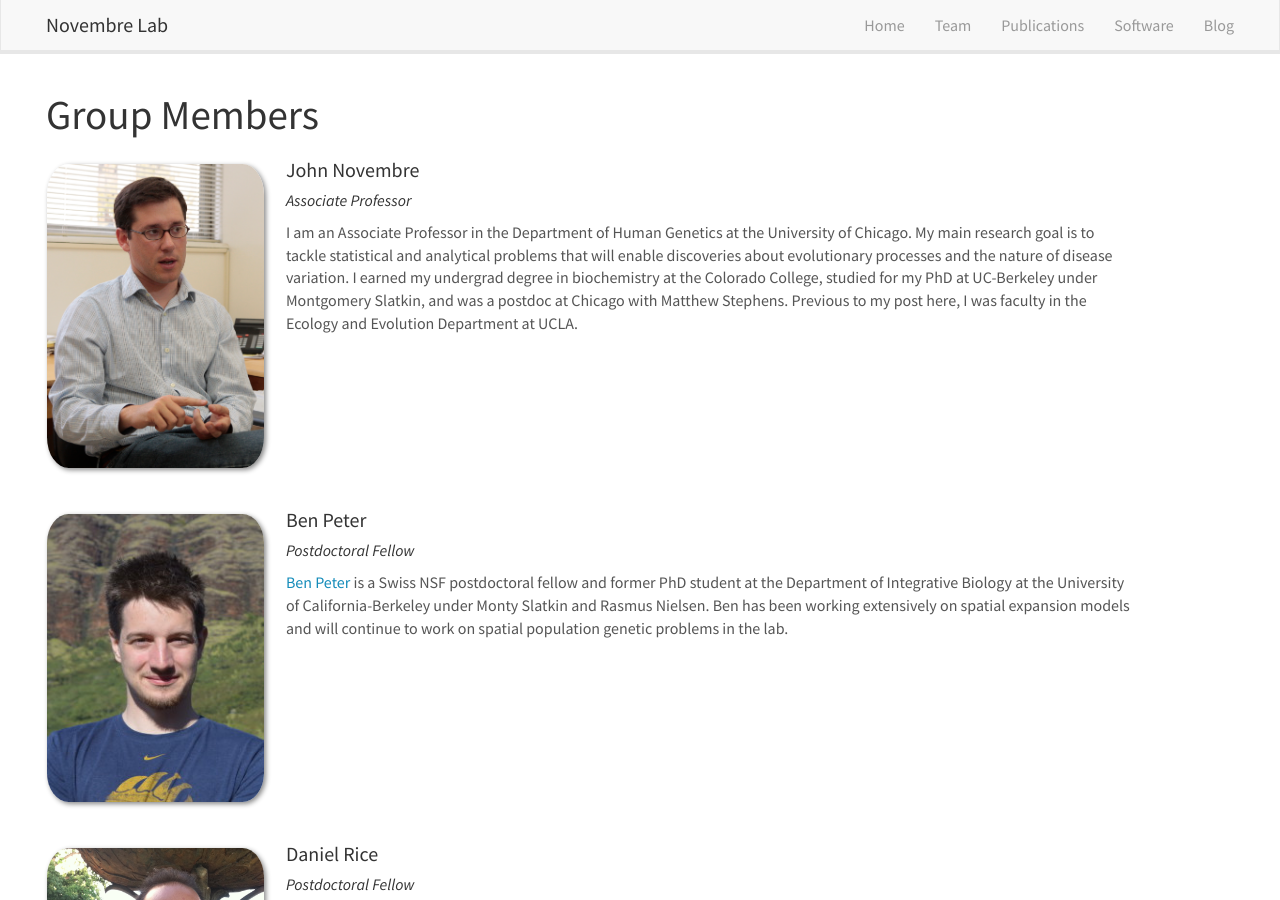
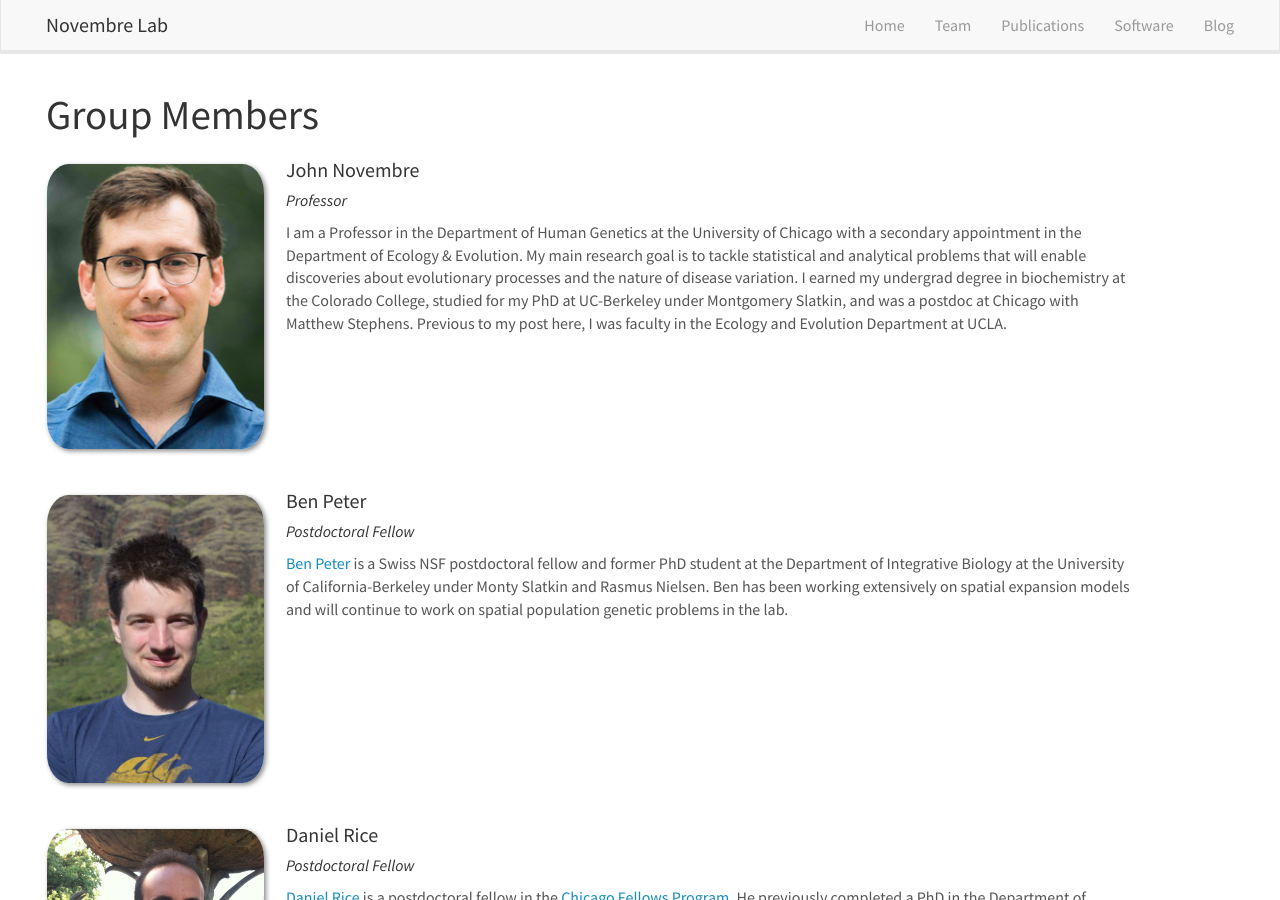
Before and after one commit to NovembreLab/NovembreLab.github.io, a Jekyll site: the page built from _pages/team.md, in a window 1280 px wide and 900 px high. Built offline with Jekyll 4.4.1, drawn with Linux system fonts in a browser that asks for light colours; nearby versions of some CDN libraries.

Commit message:
new image

```diff
--- a/_data/team_members.yml
+++ b/_data/team_members.yml
@@ -1,7 +1,7 @@
 - name: John Novembre
-  photo: john-novembre.jpg
-  info: Associate Professor
-  blurb: "I am an Associate Professor in the Department of Human Genetics at the University of Chicago. My main research goal is to tackle statistical and analytical problems that will enable discoveries about evolutionary processes and the nature of disease variation. I earned my undergrad degree in biochemistry at the Colorado College, studied for my PhD at UC-Berkeley under Montgomery Slatkin, and was a postdoc at Chicago with Matthew Stephens.  Previous to my post here, I was faculty in the Ecology and Evolution Department at UCLA."
+  photo: john-novembre-small.png
+  info: Professor
+  blurb: "I am a Professor in the Department of Human Genetics at the University of Chicago with a secondary appointment in the Department of Ecology & Evolution. My main research goal is to tackle statistical and analytical problems that will enable discoveries about evolutionary processes and the nature of disease variation. I earned my undergrad degree in biochemistry at the Colorado College, studied for my PhD at UC-Berkeley under Montgomery Slatkin, and was a postdoc at Chicago with Matthew Stephens.  Previous to my post here, I was faculty in the Ecology and Evolution Department at UCLA."
 
 - name: Ben Peter
   photo: ben-peter.jpg
```
